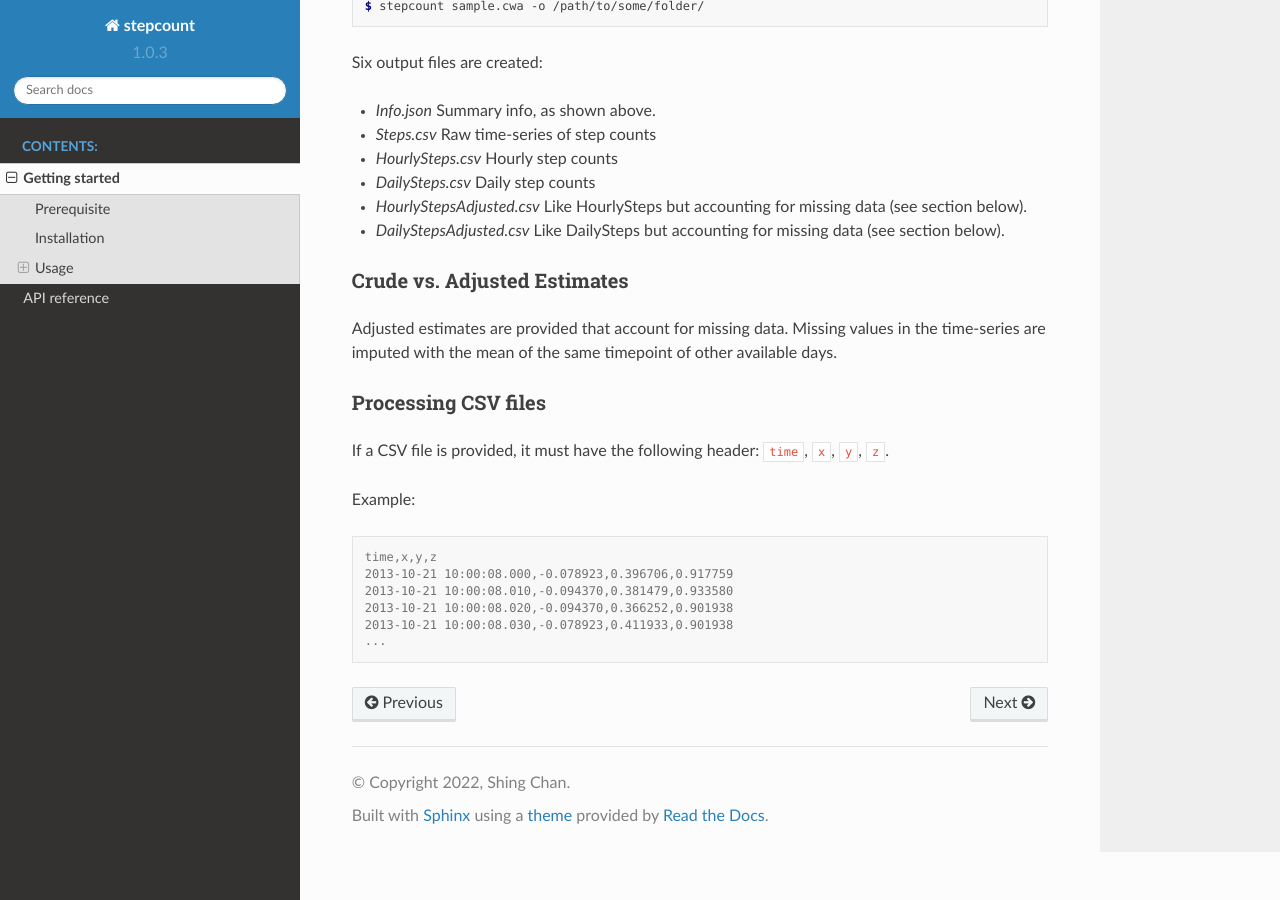
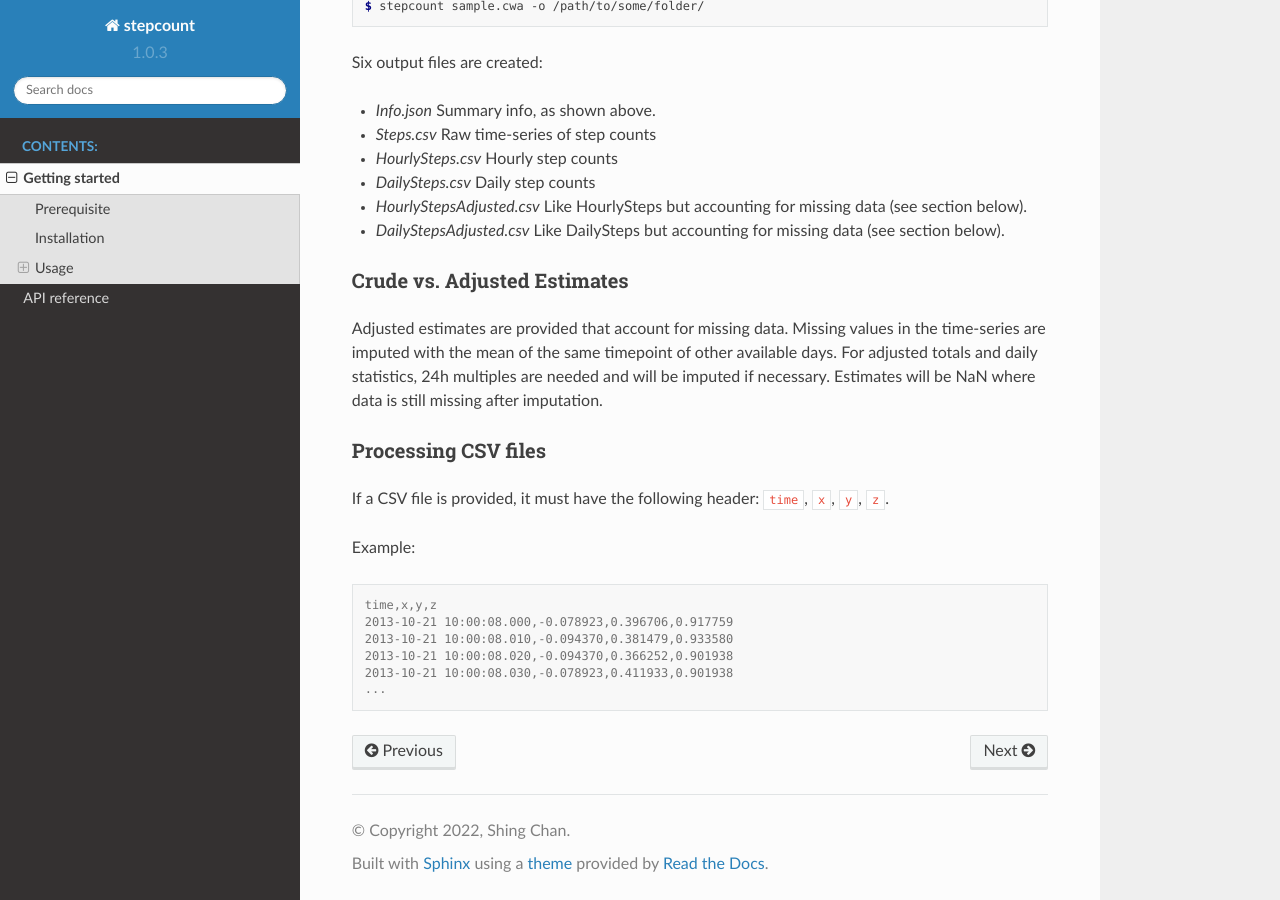
Before and after one commit to OxWearables/stepcount, a Sphinx documentation site: the page built from docs/source/usage.rst, in a window 1280 px wide and 900 px high, scrolled down 1574 px. Built offline with Sphinx 7.4.7 and the Read the Docs theme 2.0.0, drawn with Linux system fonts in a browser that asks for light colours; pages that are not in the unit, such as notebooks, are missing from menus.

Commit message:
further clarify imputation

```diff
--- a/docs/source/usage.rst
+++ b/docs/source/usage.rst
@@ -99,6 +99,8 @@ Crude vs. Adjusted Estimates
 ..................
 Adjusted estimates are provided that account for missing data.
 Missing values in the time-series are imputed with the mean of the same timepoint of other available days.
+For adjusted totals and daily statistics, 24h multiples are needed and will be imputed if necessary.
+Estimates will be NaN where data is still missing after imputation.
 
 Processing CSV files
 ..................
```
Also changed, not shown: README.md (+3 -1 lines).
